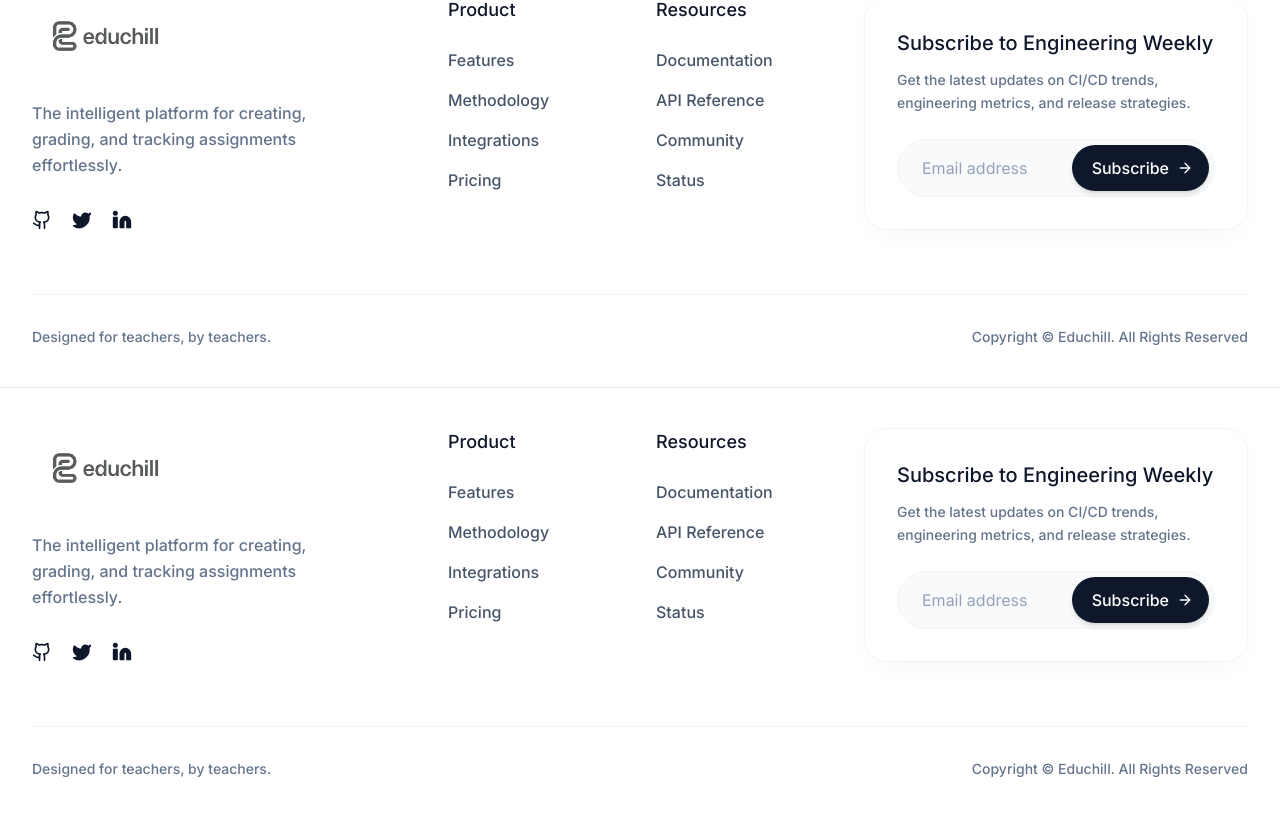
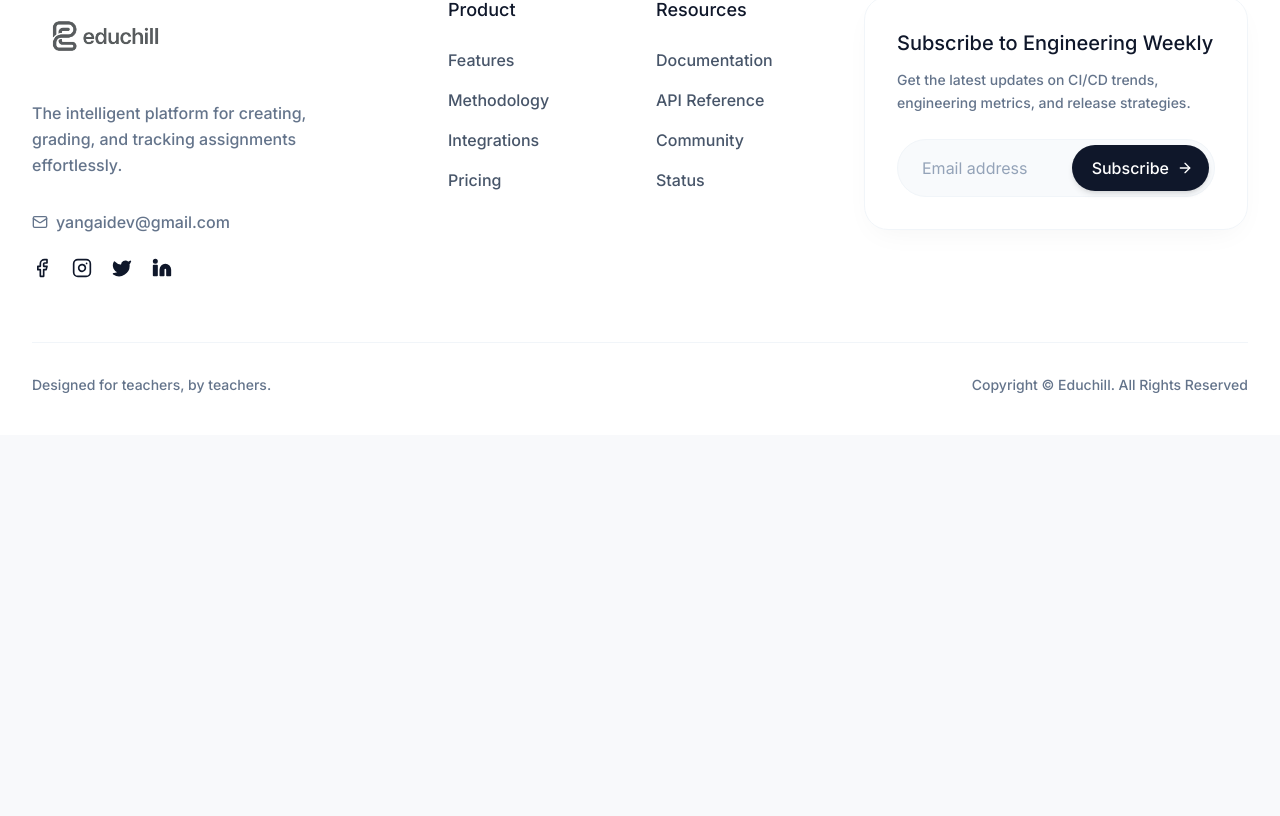
Before and after one commit to smizxe/educhill, a React (Vite) app: page / in a window 1280 px wide. Shown: the part 6343-7159 px from the top of the page. After the commit the page ends 6778 px from the top, so only its background shows below. Built offline with nearby package versions, Linux system fonts and the light colour scheme.

Commit message:
Fix duplicate footer & update social icons/email

```diff
--- a/src/components/Footer.jsx
+++ b/src/components/Footer.jsx
@@ -1,6 +1,6 @@
 import React from 'react';
 import { Link } from 'react-router-dom';
-import { Github, Twitter, Linkedin, ArrowRight } from 'lucide-react';
+import { Facebook, Linkedin, Instagram, Twitter, Mail, ArrowRight } from 'lucide-react';
 
 export const Footer = () => {
     return (
@@ -15,14 +15,20 @@ export const Footer = () => {
                         <p className="text-slate-500 leading-relaxed text-base mb-8 max-w-sm font-sans font-medium">
                             The intelligent platform for creating, grading, and tracking assignments effortlessly.
                         </p>
+                        <p className="flex items-center gap-2 text-slate-500 font-medium mb-6">
+                            <Mail className="w-4 h-4" /> yangaidev@gmail.com
+                        </p>
                         <div className="flex items-center gap-5">
-                            <a href="#" className="text-slate-900 hover:text-slate-600 transition-colors transform hover:scale-110">
-                                <Github className="w-5 h-5" />
+                            <a href="https://facebook.com/smizxe" target="_blank" rel="noopener noreferrer" className="text-slate-900 hover:text-slate-600 transition-colors transform hover:scale-110">
+                                <Facebook className="w-5 h-5" />
                             </a>
-                            <a href="#" className="text-slate-900 hover:text-slate-600 transition-colors transform hover:scale-110">
+                            <a href="https://instagram.com/smizxe" target="_blank" rel="noopener noreferrer" className="text-slate-900 hover:text-slate-600 transition-colors transform hover:scale-110">
+                                <Instagram className="w-5 h-5" />
+                            </a>
+                            <a href="https://twitter.com/yangai" target="_blank" rel="noopener noreferrer" className="text-slate-900 hover:text-slate-600 transition-colors transform hover:scale-110">
                                 <Twitter className="w-5 h-5 fill-current" />
                             </a>
-                            <a href="#" className="text-slate-900 hover:text-slate-600 transition-colors transform hover:scale-110">
+                            <a href="https://linkedin.com/in/yangaidev" target="_blank" rel="noopener noreferrer" className="text-slate-900 hover:text-slate-600 transition-colors transform hover:scale-110">
                                 <Linkedin className="w-5 h-5 fill-current" />
                             </a>
                         </div>
--- a/src/components/Layout.jsx
+++ b/src/components/Layout.jsx
@@ -60,8 +60,6 @@ export const Layout = () => {
 
             <Footer />
 
-            <Footer />
-
             <LanguageSwitcher />
         </>
     );
```
